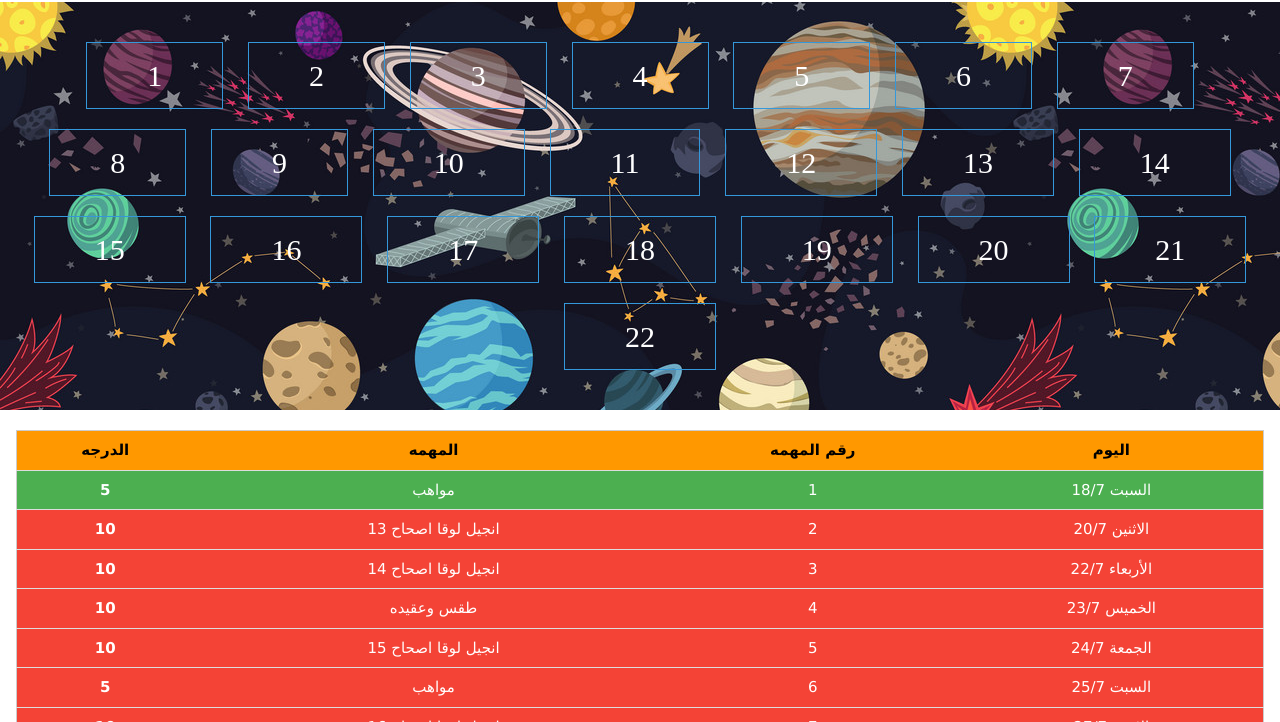
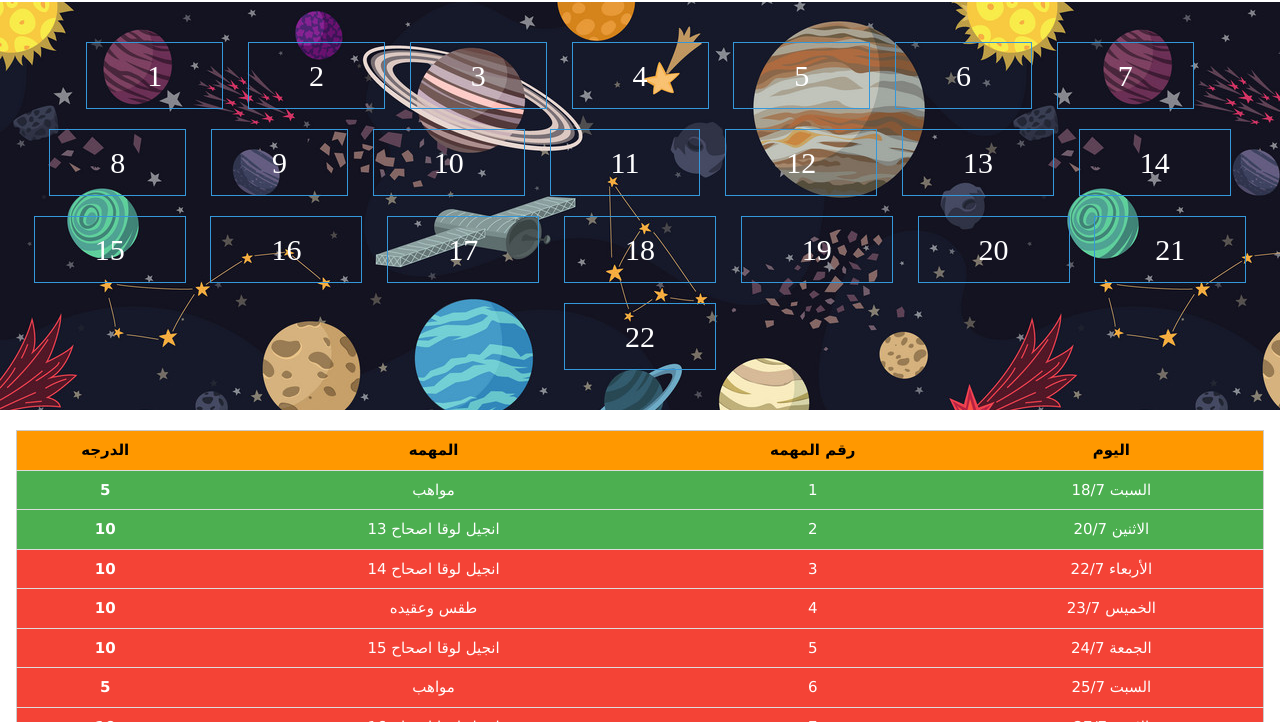
Before and after one commit to mina0011/Aliens-attack, a plain HTML site: page member16.html in a window 1280 px wide. Shown: the part 78-800 px from the top of the page. Drawn offline with nearby package versions, Linux system fonts and the light colour scheme.

Commit message:
Update member16.html

```diff
--- a/member16.html
+++ b/member16.html
@@ -50,7 +50,7 @@
               <td>مواهب</td>
               <th>5</th>
             </tr>
-            <tr class="w3-red">
+            <tr class="w3-green">
               <td>الاثنين 20/7 </td>
               <td>2</td>
               <td>انجيل لوقا اصحاح 13</td>
```
